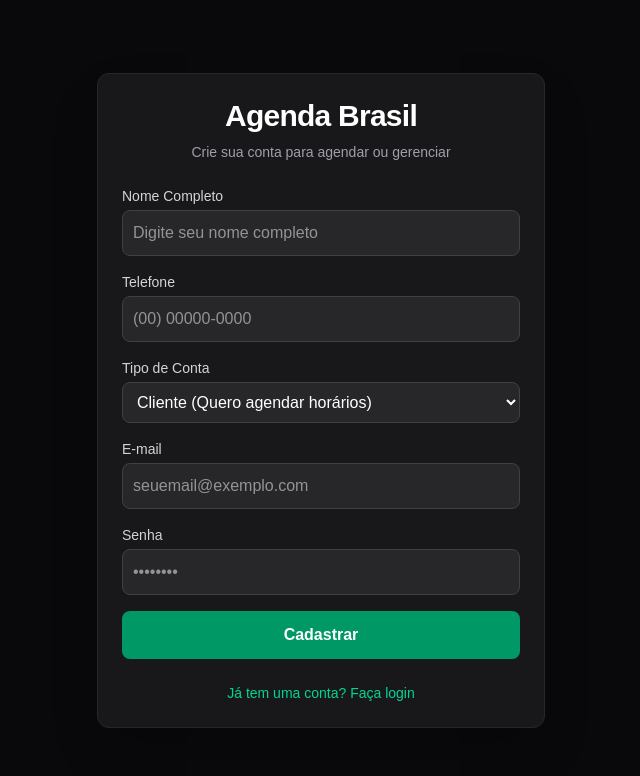
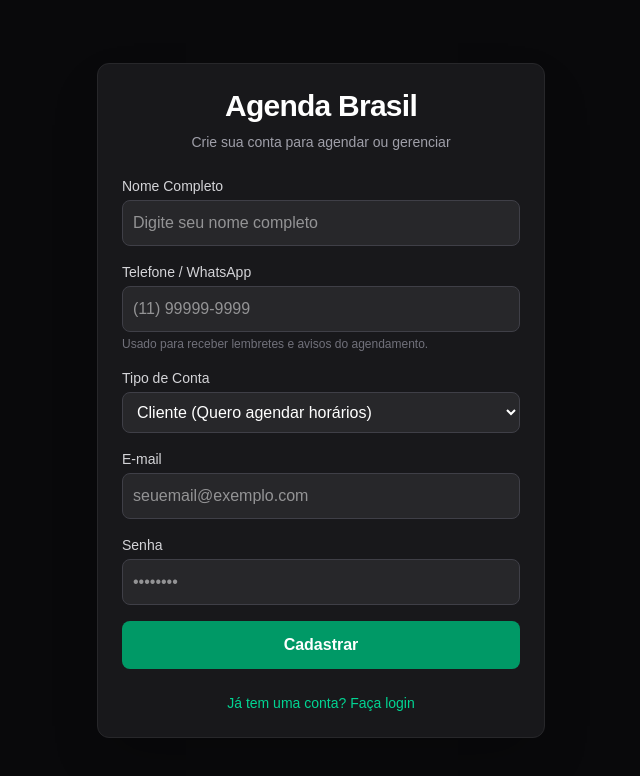
Before and after one commit to Sucegan/Agenda-Brasil, a Next.js app: page / in a window 1280 px wide. Both pictures are taken after a click on the button "Não tem conta? Cadastre-se". Shown: the top 776 px of the page, without its empty margins (319-959 px from the left). Built offline with nearby package versions, Linux system fonts and the light colour scheme; no server answers.

Commit message:
Adiciona mascara e validacao no campo de telefone

```diff
--- a/app/page.tsx
+++ b/app/page.tsx
@@ -26,7 +26,26 @@ export default function Home() {
     checkSession();
   }, [router]);
 
-  // Tratamento de mensagens de erro totalmente em português
+  // Função para formatar o telefone automaticamente enquanto digita
+  const handleTelefoneChange = (e: React.ChangeEvent<HTMLInputElement>) => {
+    let valor = e.target.value.replace(/\D/g, ''); // Remove tudo que não for número
+
+    if (valor.length > 11) valor = valor.slice(0, 11); // Limita a 11 dígitos
+
+    // Aplica a máscara (XX) XXXXX-XXXX ou (XX) XXXX-XXXX
+    if (valor.length > 10) {
+      valor = valor.replace(/^(\d{2})(\d{5})(\d{4})$/, '($1) $2-$3');
+    } else if (valor.length > 6) {
+      valor = valor.replace(/^(\d{2})(\d{4})(\d{0,4})$/, '($1) $2-$3');
+    } else if (valor.length > 2) {
+      valor = valor.replace(/^(\d{2})(\d{0,5})$/, '($1) $2');
+    } else if (valor.length > 0) {
+      valor = valor.replace(/^(\d*)/, '($1');
+    }
+
+    setTelefone(valor);
+  };
+
   const traduzirErro = (mensagemIngles: string) => {
     const msg = mensagemIngles.toLowerCase();
 
@@ -50,8 +69,16 @@ export default function Home() {
     setLoading(true);
     setMensagem('');
 
+    // Validação simples de tamanho de telefone
+    const numerosApenas = telefone.replace(/\D/g, '');
+    if (isSignUp && (numerosApenas.length < 10 || numerosApenas.length > 11)) {
+      setMensagem('Por favor, insira um número de telefone com DDD válido.');
+      setLoading(false);
+      return;
+    }
+
     if (isSignUp) {
-      // 1. Criar usuário no Supabase Auth
+      // 1. Criar usuário no Auth
       const { data, error: signUpError } = await supabase.auth.signUp({
         email,
         password,
@@ -82,7 +109,7 @@ export default function Home() {
           return;
         }
 
-        // 3. Inserir na tabela de cliente ou barbeiro
+        // 3. Inserir na tabela específica com o telefone cadastrado
         if (tipo === 'cliente') {
           await supabase.from('clientes').insert([
             {
@@ -145,15 +172,20 @@ export default function Home() {
               </div>
 
               <div>
-                <label className="mb-1 block text-sm font-medium text-zinc-300">Telefone</label>
+                <label className="mb-1 block text-sm font-medium text-zinc-300">
+                  Telefone / WhatsApp
+                </label>
                 <input
-                  type="text"
+                  type="tel"
                   required
                   value={telefone}
-                  onChange={(e) => setTelefone(e.target.value)}
+                  onChange={handleTelefoneChange}
                   className="w-full rounded-lg border border-zinc-700 bg-zinc-800 p-2.5 text-white focus:border-emerald-500 focus:outline-none"
-                  placeholder="(00) 00000-0000"
+                  placeholder="(11) 99999-9999"
                 />
+                <span className="mt-1 block text-xs text-zinc-500">
+                  Usado para receber lembretes e avisos do agendamento.
+                </span>
               </div>
 
               <div>
```
